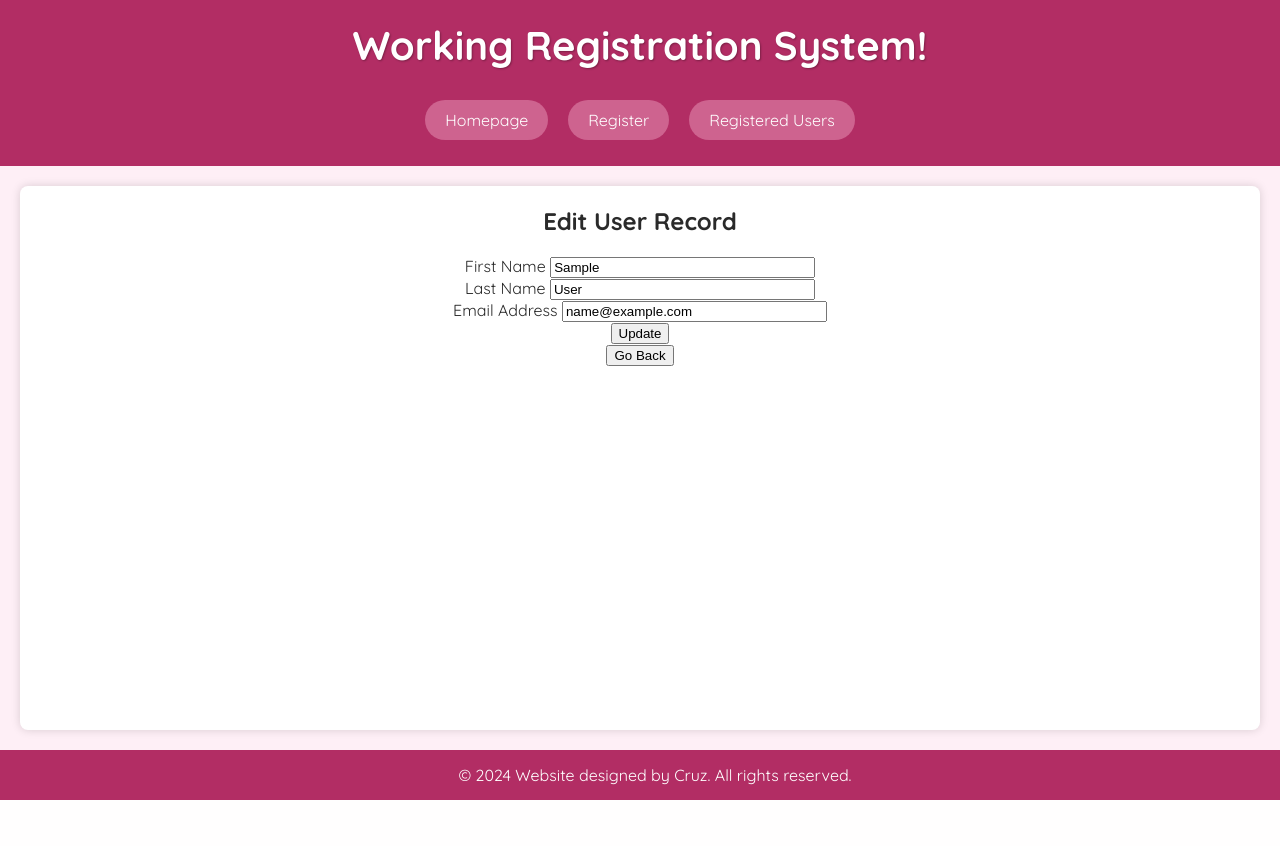
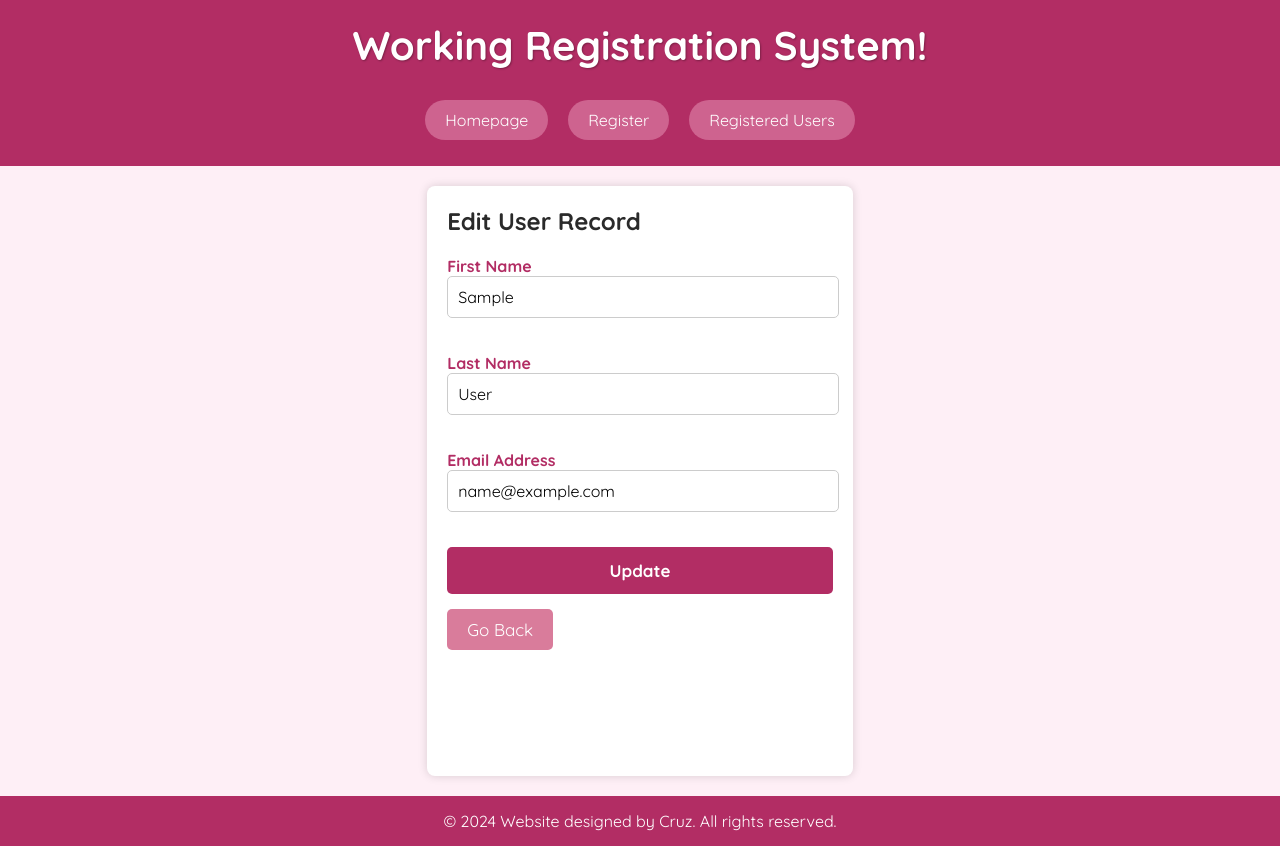
Before and after one commit to ddalki1205/cruz, a PHP site: page /src/edit_user.php?id=1 in a window 1280 px wide. Before the commit the page ends 800 px from the top, so only its background shows below. Run offline with PHP 8.4, Linux system fonts and the light colour scheme; tables that the repository leaves empty or names only in its code hold one stand-in row (values such as "Sample post").

Commit message:
added design to edit page

```diff
--- a/registration_system/public/css/web_design.css
+++ b/registration_system/public/css/web_design.css
@@ -117,6 +117,7 @@ body, h1, h2, p, table, th, td {
 
   /* Footer styles */
 .footer {
+    margin-top: auto;
     text-align: center;
     padding: 15px;
     background-color: #b22d64;
@@ -212,9 +213,119 @@ tr:hover {
     transition: background-color 0.3s, transform 0.2s;
 }
 
+
+/*FOR EDIT PAGE*/
+
+.wrapper-edit {
+    display: flex;
+    flex-direction: column;
+    height: 85vh;
+    align-items: center;
+    justify-content: center;
+}
+
+.main-content-edit {
+    flex: 1;
+    max-width: 600px;
+    margin: 20px auto;
+    padding: 20px;
+    background-color: #ffffff;
+    margin: 20px;
+    border-radius: 8px;
+    box-shadow: 0 0 10px rgba(0, 0, 0, 0.15);
+}
+
 .register-button:hover {
     background-color: white;
     color: #b42d65;
     font-weight: bold;
     transform: scale(1.00);
 }
+
+.edit-form p {
+    margin-bottom: 15px;
+}
+
+.label {
+    font-weight: bold;
+    color: #b22d64;
+}
+
+.input-text {
+    font-family: 'Quicksand', sans-serif;
+    width: 96%;
+    padding: 10px;
+    border: 1px solid #ccc;
+    border-radius: 5px;
+    font-size: 16px;
+    transition: border-color 0.3s;
+}
+
+.input-text:focus {
+    border-color: #b22d64;
+    outline: none;
+}
+
+/* Submit button styling */
+.update-button {
+    font-family: 'Quicksand', sans-serif;
+    width: 100%;
+    padding: 13px;
+    background-color: #b22d64;
+    color: white;
+    font-size: 17px;
+    font-weight: bold;
+    border: none;
+    border-radius: 5px;
+    cursor: pointer;
+    transition: background-color 0.3s;
+}
+
+.update-button:hover {
+    background-color: #a51d5a;
+}
+
+.update-button:active {
+    background-color: #8c204d;
+}
+
+/* Go Back button styling */
+.go-back-button {
+    font-family: 'Quicksand', sans-serif;
+    display: inline-block;
+    padding: 10px 20px;
+    background-color: #d97c9b;
+    color: white;
+    border: none;
+    border-radius: 5px;
+    cursor: pointer;
+    font-size: 17px;
+    transition: background-color 0.3s;
+}
+
+.go-back-button:hover {
+    background-color: #e07da3;
+}
+
+.go-back-button:active {
+    background-color: #be4171;
+}
+
+/* Message styling for user feedback */
+.message {
+    padding: 10px;
+    border-radius: 5px;
+    margin-top: 20px;
+    font-weight: bold;
+    text-align: center;
+}
+
+.message-yehey {
+    background-color: #d4edda;
+    color: #155724;
+}
+
+.message-error {
+    background-color: #f8d7da;
+    color: #721c24;
+}
--- a/registration_system/src/edit_user.php
+++ b/registration_system/src/edit_user.php
@@ -11,13 +11,11 @@
 </head>
 
 <body class="body">
-<div class="wrapper">
-
     <?php include '../includes/header.php'; ?>
 
-    <main class="main-content">
-    <center>
-    <h2> Edit User Record</h2><br>
+<div class="wrapper-edit">
+    <main class="main-content-edit">
+        <h2> Edit User Record  </h2></center>
         <?php
 			if ((isset($_GET['id'])) && (is_numeric($_GET['id']))) {
 				$id = $_GET['id'];
@@ -58,9 +56,9 @@
 						 LIMIT 1";
 					$result = @mysqli_query($dbconnect, $q);
 					if (mysqli_affected_rows($dbconnect) == 1){
-						echo '<p id="user_edited">The record has been updated.</p>';
+						echo '<p id="user_edited" class="message message-yehey">The record has been updated.</p>';
 					} else {
-						echo '<h3 class="error">The system detected no changes to User.</h3>';
+						echo '<h3 class="message message-error">The system detected no changes to User.</h3>';
 					}
 				} else {
 					echo '<p id="user_not_edited">The record was NOT updated.</p>';
@@ -71,33 +69,31 @@
 			if (mysqli_num_rows($result) == 1) {
 				$row = mysqli_fetch_array($result, MYSQLI_ASSOC);
 				echo '
-				<form id="edit_form" action="edit_user.php" method="post">
-						<p><label class="label" for="fname">First Name</label>
-						<input type="text" id="fname" name="fname" size="30" maxlength="40"
-						value="'.$row["fname"].'">
-						</p>
+				<form class="edit-form" action="edit_user.php" method="post">
+                    <p> <label class="label" for="fname"><br>First Name</label>
+                        <input type="text" class="input-text" name="fname" size="30" maxlength="40"
+                        value="'.$row["fname"].'"></p>
 
-						<p><label class="label" for="lname">Last Name</label>
-						<input type="text" id="lname" name="lname" size="30" maxlength="40"
-						value="'.$row["lname"].'">
-						</p>
+                    <p> <label class="label" for="lname"<br><br>Last Name</label>
+                        <input type="text" class="input-text" name="lname" size="30" maxlength="40"
+                        value="'.$row["lname"].'"></p>
 
-						<p><label class="label" for="email">Email Address</label>
-						<input type="text" id="email" name="email" size="30" maxlength="50"
-						value="'.$row["email"].'">
-						</p>
+                    <p> <label class="label" for="email"><br>Email Address</label>
+                        <input type="text" class="input-text" name="email" size="30" maxlength="50"
+                        value="'.$row["email"].'"></p><br>
 
-						<p><input type="submit" id="submit" name="submit" value="Update"></p>
-						<p><a href = "register-view-users.php"><button type="button" id="go_back">Go Back</button></a></p>
-						<p><input type="hidden" name="id" value="'.$id.'"></p>
-					</form>
+                    <p> <input type="submit" class="update-button" name="update" value="Update"></p>
+                    <p> <a href="register-view-users.php">
+                        <button type="button" class="go-back-button">Go Back</button></a></p>
+                    <p> <input type="hidden" name="id" value="'.$id.'"></p>
+                </form>
 				';
 			} else {
 				echo '<p class="error">This page has been accessed by mistake</p>';
                 exit();
 			}
 		?>
-    </center>
+
     </main>
     <?php include '../includes/footer.php'; ?>
 
```
